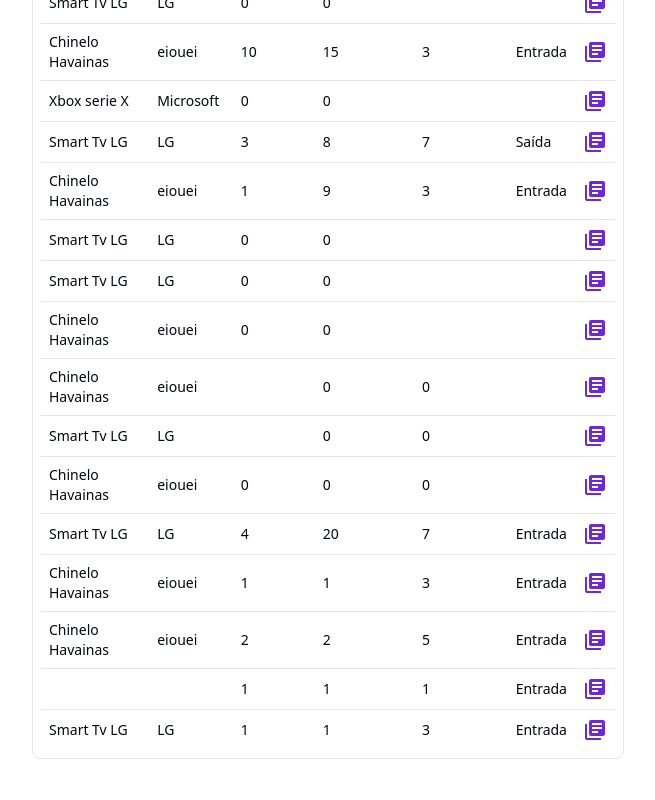
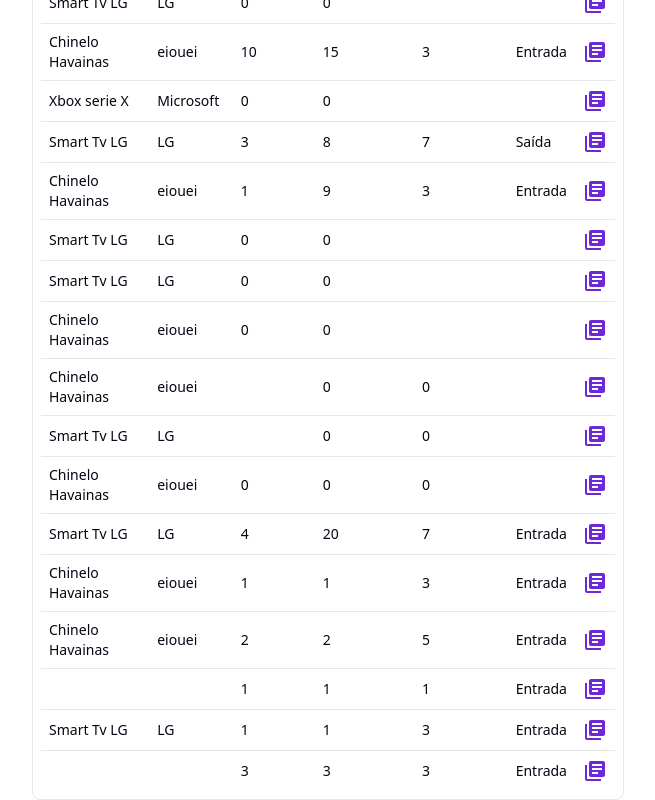
Before and after one commit to brunofelipehp/estoque-sys, a React (Vite) app in the folder front/: page /products in a window 1280 px wide. Shown: the part 1581-2381 px from the top of the page, without its empty margins (351-1006 px from the left). Before the commit the page ends 2340 px from the top, so only its background shows below. Built offline with nearby package versions, Linux system fonts and the light colour scheme; data requests are answered from the project's data file.

Commit message:
changing the product name field

```diff
--- a/front/db.json
+++ b/front/db.json
@@ -525,6 +525,17 @@
       "type": "Entrada",
       "totalCost": 3,
       "totalSale": 0
+    },
+    {
+      "id": "f838483d-0360-4b8d-9ea9-6abb6cc13123",
+      "productId": "",
+      "productName": "",
+      "costPrice": 3,
+      "salePrice": 3,
+      "quantity": 3,
+      "type": "Entrada",
+      "totalCost": 9,
+      "totalSale": 0
     }
   ]
 }
--- a/front/src/components/FormStockEntry.tsx
+++ b/front/src/components/FormStockEntry.tsx
@@ -24,6 +24,32 @@
 //mport { useToast } from '@/hooks/use-toast';
 import { zodResolver } from '@hookform/resolvers/zod';
 import { v4 as uuidv4 } from 'uuid';
+
+
+const customStyles = {
+  control: (base: any, state: any) => ({
+    ...base,
+    border: state.isFocused
+      ? '2px solid #6d28d9' // Borda verde no foco
+      : '1px solid #ccc', // Borda cinza padrão
+    boxShadow: 'none',
+    transition: 'border-color 0.2s ease, box-shadow 0.2s ease', // Transição suave
+    '&:hover': {
+      borderColor: '#6d28d9', // Cor da borda no hover
+    },
+  }),
+  option: (base: any, state: any) => ({
+    ...base,
+    backgroundColor: state.isFocused
+      ? '#6d28d9'
+      : 'white',
+    color: 'black',
+    '&:hover': {
+      backgroundColor: '#6d28d9',
+      color: 'white',
+    },
+  }),
+};
 
 
 export const FormStockEntry = () => {
@@ -114,12 +140,13 @@
               {...field}
               options={data}
               placeholder="selecione um produto"
+              styles={customStyles}
             />
           )}
 
         />
 
-        <div className="grid grid-cols-2 w-full gap-2 items-center">
+        <div className="grid grid-cols-2 w-full gap-2 ">
           <div className="">
             <label htmlFor="cost" className="block">
               Preço de custo
@@ -132,7 +159,7 @@
               {...register('costPrice', { valueAsNumber: true })}
               defaultValue={0}
             />
-            {errors.costPrice && (<span className='text-red-700 '>{errors.costPrice.message}</span>)}
+            {errors.costPrice && (<span className='text-red-700 text-sm'>{errors.costPrice.message}</span>)}
           </div>
           <div className="">
             <label htmlFor="sale" className="block">
--- a/front/src/schemas/StockEntrySchema.ts
+++ b/front/src/schemas/StockEntrySchema.ts
@@ -29,26 +29,30 @@
 export const stockEntryFormSchema = z.object({
   name: z.object({
     value: z.string({message: "Selecione o produto"}),
-    label: z.string(),
+    label: z.string({message: "Selecione o produto"}),
   }),
   costPrice: z.coerce
     .number({
       required_error: 'O preço de custo é obrigatório',
-      invalid_type_error: 'O preço de custo deve ser um número',
+      invalid_type_error: 'O preço de custo deve ser maior que 0',
     })
-    .min(0.01, { message: 'O preço de custo deve ser maior que 0' }),
+    .min(0.01, { message: 'O preço de custo deve ser maior que 0' })
+    .positive({message:  'O preço de venda deve ser maior que 0'}),
   salePrice: z.coerce
     .number({
       required_error: 'O preço de venda é obrigatório',
-      invalid_type_error: 'O preço de venda deve ser um número',
+      invalid_type_error:'O preço de custo deve ser maior que 0',
     })
-    .min(0.01, { message: 'O preço de venda deve ser maior que 0' }),
+    .min(0.01, { message: 'O preço de venda deve ser maior que 0' })
+    .positive({message:  'O preço de venda deve ser maior que 0'}),
   quantity: z.coerce
     .number({
       required_error: 'A quantidade é obrigatória',
-      invalid_type_error: 'A quantidade deve ser um número',
+      invalid_type_error: 'O preço de custo deve ser maior que 0',
     })
-    .min(1, { message: 'A quantidade deve ser maior que 0' }),
+    .min(1, { message: 'A quantidade deve ser maior que 0' })
+    .int({message: 'Quantidade deve ser um numero inteiro não  pode conter " virgula , ou ponteiro ."'})
+    .positive({message:   'A quantidade deve ser maior que 0'}),
   type: z.enum(['Entrada', 'Saída'], {
     errorMap: () => ({
       message: 'O tipo de movimentação deve ser "Entrada" ou "Saída"',
```
